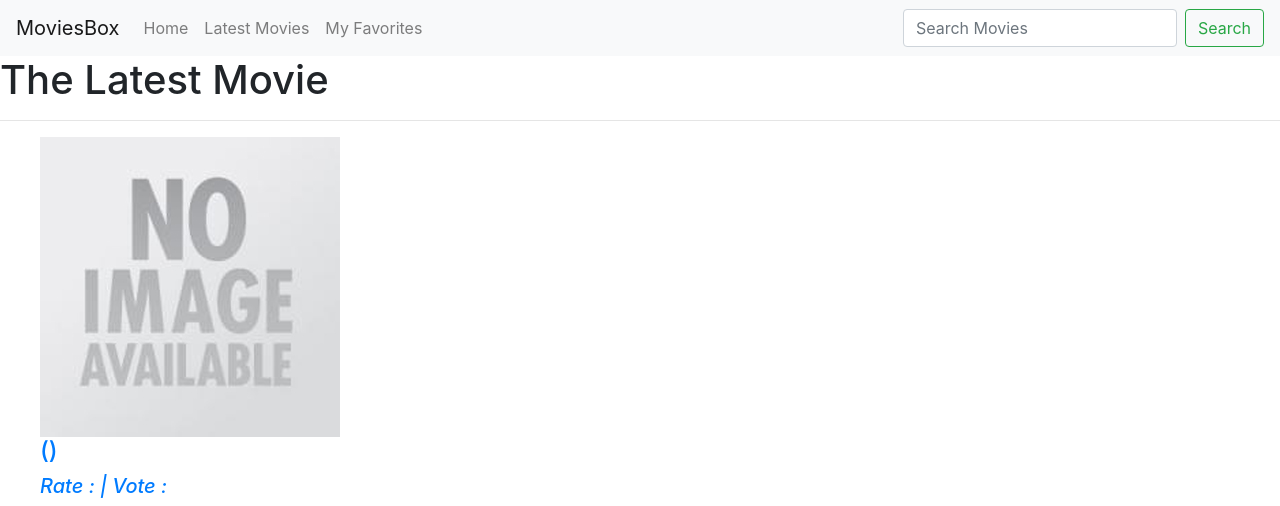
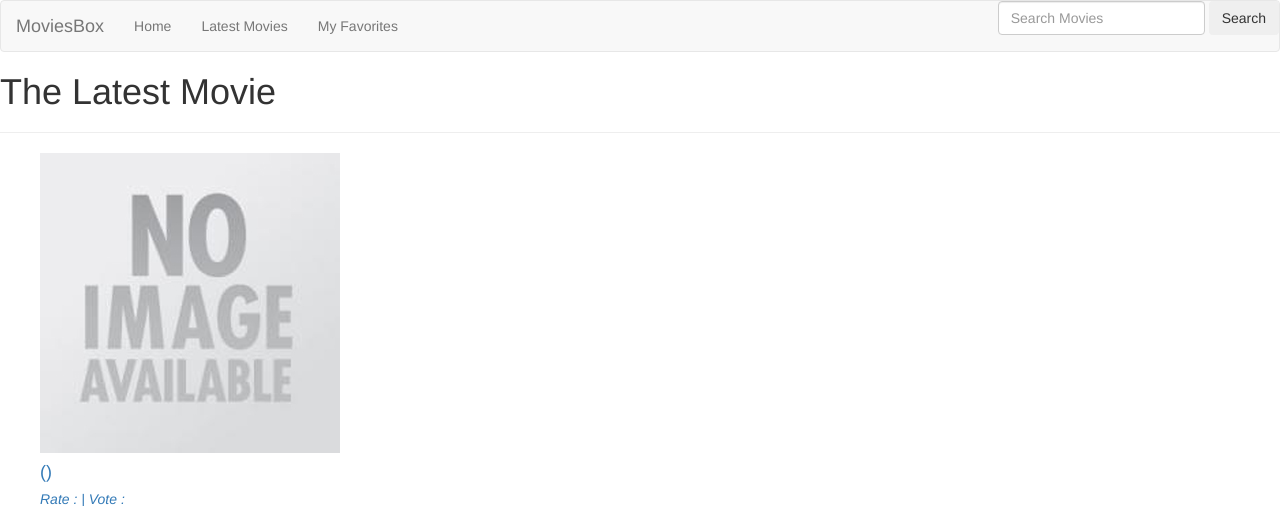
Before and after one commit to aqeel1415/MoviesChannel, a PHP site: page /index.php in a window 1280 px wide. Shown: the top 506 px of the page. Run offline with PHP 8.4, Linux system fonts and the light colour scheme; data that the repository does not hold is empty.

Commit message:
Update header.php

```diff
--- a/MyMovies1/header.php
+++ b/MyMovies1/header.php
@@ -8,31 +8,31 @@
       <?php echo $sitename ?>
       <?php echo $tagline ?>
     </title>
-
-  <link rel="stylesheet" href="https://stackpath.bootstrapcdn.com/bootstrap/4.3.1/css/bootstrap.min.css" >
-  <script src="https://ajax.googleapis.com/ajax/libs/jquery/3.3.1/jquery.min.js"></script>
-  <script src="https://maxcdn.bootstrapcdn.com/bootstrap/3.4.0/js/bootstrap.min.js"></script>
+<link rel="stylesheet" href="https://maxcdn.bootstrapcdn.com/bootstrap/3.3.7/css/bootstrap.min.css">
+<script src="https://ajax.googleapis.com/ajax/libs/jquery/1.12.4/jquery.min.js"></script>
+<script src="https://maxcdn.bootstrapcdn.com/bootstrap/3.3.7/js/bootstrap.min.js"></script>
   <script src="scripts/expander.js"></script>
   </head>
   <body>
 
-  <!-- navigation bar -->
-  <nav class="navbar navbar-expand-lg navbar-light bg-light">
-  <button class="navbar-toggler" type="button" data-toggle="collapse" data-target="#navbarTogglerDemo03" aria-controls="navbarTogglerDemo03" aria-expanded="false" aria-label="Toggle navigation">
-    <span class="navbar-toggler-icon"></span>
+<div class="bs-example">
+    <nav class="navbar navbar-default">
+        <!-- Brand and toggle get grouped for better mobile display -->
+        <div class="navbar-header">
+            <button type="button" data-target="#navbarCollapse" data-toggle="collapse" class="navbar-toggle">
+                <span class="sr-only">Toggle navigation</span>
+                <span class="icon-bar"></span>
+                <span class="icon-bar"></span>
+                <span class="icon-bar"></span>
             </button>
-  <a class="navbar-brand" href="index.php">MoviesBox</a>
-  <div class="collapse navbar-collapse" id="navbarTogglerDemo03">
-    <ul class="navbar-nav mr-auto mt-2 mt-lg-0">
-      <li class="nav-item ">
-        <a class="nav-link" href="index.php">Home <span class="sr-only">Home</span></a>
-      </li>
-      <li class="nav-item">
-        <a class="nav-link" href="now-playing.php">Latest Movies</a>
-      </li>
-      <li class="nav-item">
-        <a class="nav-link" href="Favorites.php">My Favorites</a>
-      </li>
+            <a href="index.php" class="navbar-brand">MoviesBox</a>
+        </div>
+        <!-- Collection of nav links and other content for toggling -->
+        <div id="navbarCollapse" class="collapse navbar-collapse">
+            <ul class="nav navbar-nav">
+                <li><a href="index.php">Home <span class="sr-only">Home</span></a></li>
+                <li><a href="now-playing.php">Latest Movies</a></li>
+                <li><a href="Favorites.php">My Favorites</a></li>
             </ul>
             <ul class="nav navbar-nav navbar-right">
                  <li>
@@ -41,6 +41,8 @@
                      <button class="btn btn-outline-success my-2 my-sm-0" type="submit">Search</button>
                     </form>
                 </li>
+            </form>
             </ul>
         </div>
     </nav>
+</div>
```
Lines whose indentation alone changed are shown as unchanged.
